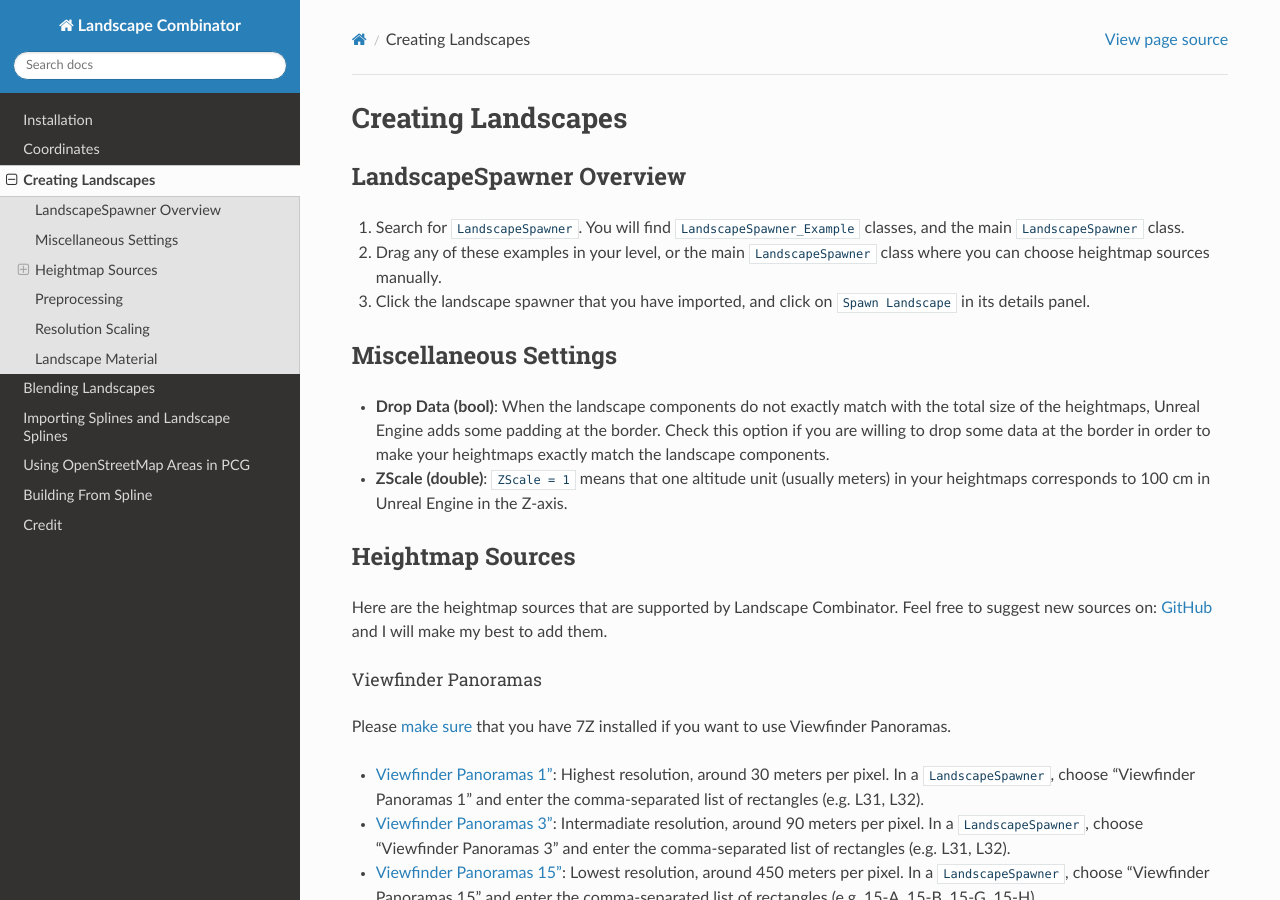
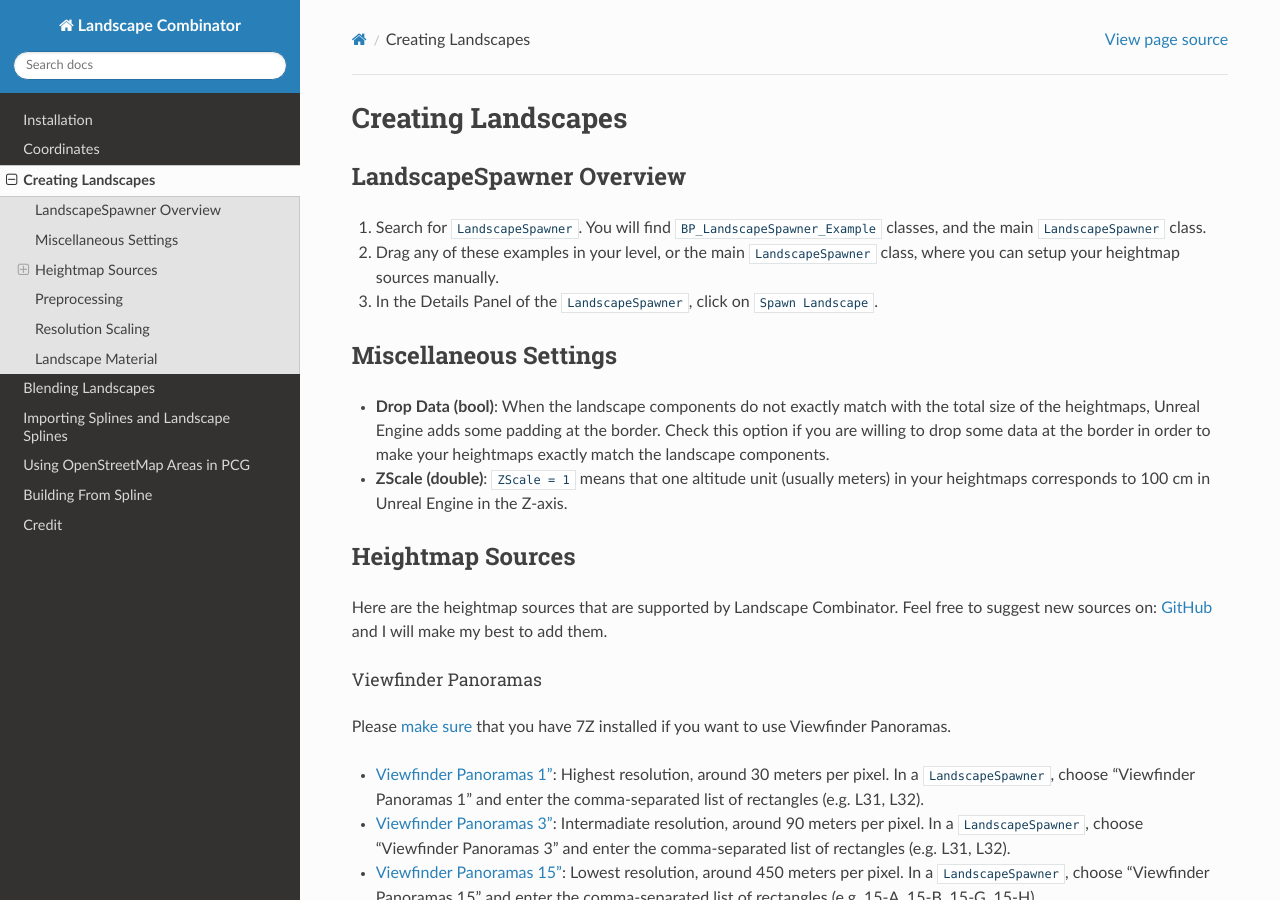
Before and after one commit to LandscapeCombinator/LandscapeCombinator, a Sphinx documentation site: the page built from Documentation/source/heightmaps.rst, in a window 1280 px wide and 900 px high. Built offline with Sphinx 7.4.7 and the Read the Docs theme 2.0.0, drawn with Linux system fonts in a browser that asks for light colours.

Commit message:
Minor documentation changes

```diff
--- a/Documentation/source/heightmaps.rst
+++ b/Documentation/source/heightmaps.rst
@@ -6,11 +6,11 @@
 LandscapeSpawner Overview
 -------------------------
 
-#. Search for ``LandscapeSpawner``. You will find ``LandscapeSpawner_Example`` classes, and the main ``LandscapeSpawner`` class.
+#. Search for ``LandscapeSpawner``. You will find ``BP_LandscapeSpawner_Example`` classes, and the main ``LandscapeSpawner`` class.
 
-#. Drag any of these examples in your level, or the main ``LandscapeSpawner`` class where you can choose heightmap sources manually.
+#. Drag any of these examples in your level, or the main ``LandscapeSpawner`` class, where you can setup your heightmap sources manually.
 
-#. Click the landscape spawner that you have imported, and click on ``Spawn Landscape`` in its details panel.
+#. In the Details Panel of the ``LandscapeSpawner``, click on ``Spawn Landscape``.
 
 
 Miscellaneous Settings
--- a/Documentation/source/index.rst
+++ b/Documentation/source/index.rst
@@ -12,7 +12,7 @@
 When creating a landscape, the plugin will adjust its position and scale correctly in a planar world.
 You can thus create several real-world landscapes with different resolutions and have them placed and
 scaled correctly with respect to one another. The plugin also has :ref:`a blending feature <blending>`
-to modify the landscapes heightmap data to make the transition between different landscape resolution as
+to modify the landscapes heightmap data to make the transition between different landscapes as
 seamless as possible.
 
 .. toctree::
```
